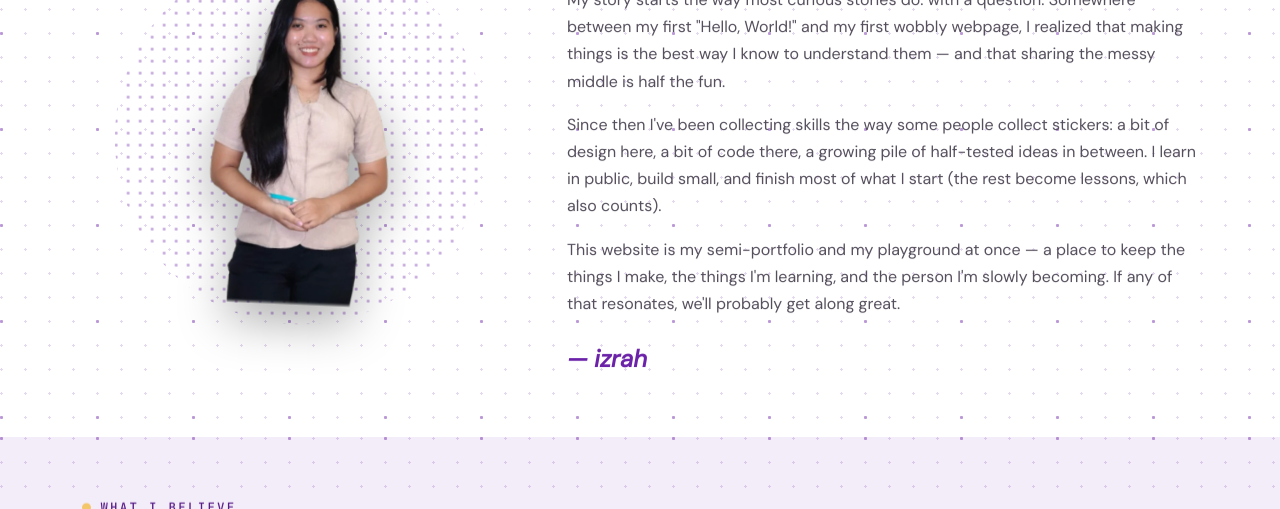
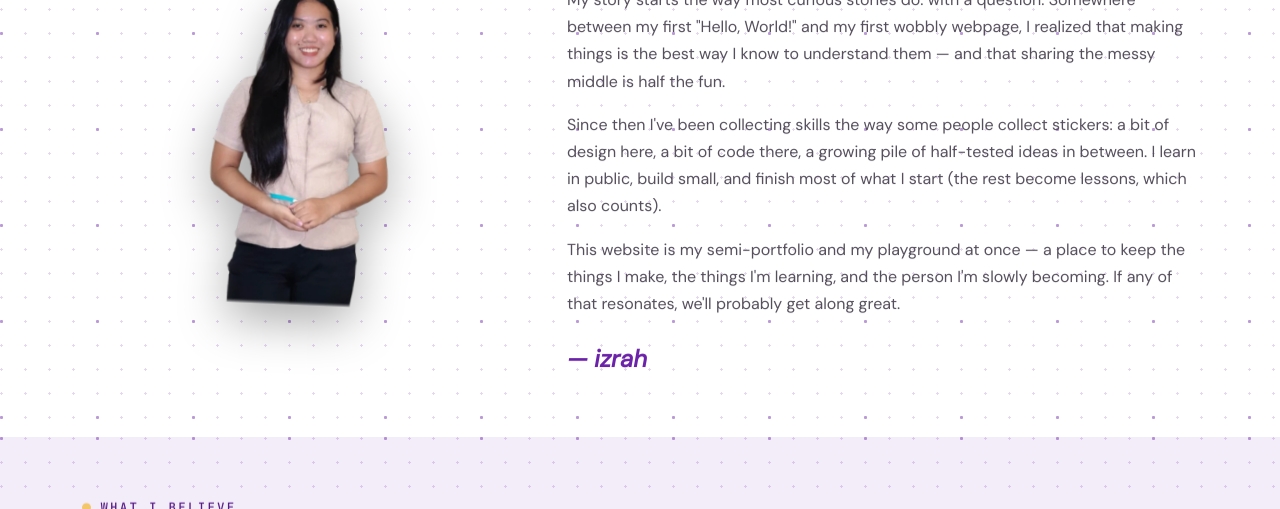
Before and after one commit to izrahvendiola-prog/personal-websites, a plain HTML site: page pages/about.html in a window 1280 px wide. Shown: the part 640-1149 px from the top of the page. Drawn offline with nearby package versions, Linux system fonts and the light colour scheme.

Commit message:
Removed: dot bg profile

```diff
--- a/assets/css/responsive.css
+++ b/assets/css/responsive.css
@@ -143,12 +143,6 @@
     width: auto;
   }
 
-  /* Keep the round dot disc inside the frame on phones */
-  .hero-figure::after,
-  .about-figure::after {
-    height: 100%;
-  }
-
   .hero-socials .social-btn {
     width: 2.3rem;
     height: 2.3rem;
--- a/assets/css/style.css
+++ b/assets/css/style.css
@@ -249,12 +249,6 @@ img {
   --grid-dots-size:
     var(--grid-cell-major) var(--grid-cell-major),
     var(--grid-cell) var(--grid-cell);
-
-  /* Round dot discs that sit behind the portraits */
-  --portrait-dot-cell: 12px;
-  --portrait-dot-r: 1.3px;
-  --portrait-dot: rgba(107, 33, 168, 0.38);
-  --portrait-dot-inv: rgba(233, 222, 242, 0.5);
 }
 
 [data-theme="dark"] {
@@ -768,39 +762,11 @@ h2 {
 /* Portrait cutout — slightly tilted, like Finguard's cards */
 .hero-figure {
   position: relative;
-  isolation: isolate;
   display: flex;
   justify-content: center;
 }
 
-/* Round dot disc — the portrait sits inside a circular dot field that covers
-   the whole cutout */
-.hero-figure::after,
-.about-figure::after {
-  content: "";
-  position: absolute;
-  z-index: 0;
-  left: 50%;
-  top: 50%;
-  translate: -50% -50%;
-  height: 112%;
-  aspect-ratio: 1 / 1;
-  border-radius: 50%;
-  pointer-events: none;
-  background-image: radial-gradient(circle at 1.5px 1.5px,
-      currentColor var(--portrait-dot-r), transparent calc(var(--portrait-dot-r) + 0.3px));
-  background-size: var(--portrait-dot-cell) var(--portrait-dot-cell);
-  -webkit-mask-image: radial-gradient(circle at 50% 50%, #000 80%, transparent 100%);
-  mask-image: radial-gradient(circle at 50% 50%, #000 80%, transparent 100%);
-}
-
-.hero-figure::after {
-  color: var(--portrait-dot-inv);
-}
-
 .hero-figure .portrait {
-  position: relative;
-  z-index: 1;
   width: auto;
   height: clamp(21rem, 33vw, 28rem);
   max-width: 100%;
@@ -2058,22 +2024,7 @@ a.feature-row {
 }
 
 /* About-page portrait cutout */
-.about-figure {
-  position: relative;
-  isolation: isolate;
-}
-
-.about-figure::after {
-  color: var(--portrait-dot);
-}
-
-[data-theme="dark"] .about-figure::after {
-  color: var(--portrait-dot-inv);
-}
-
 .about-figure .portrait {
-  position: relative;
-  z-index: 1;
   height: clamp(18rem, 26vw, 23rem);
   width: auto;
   object-position: 50% 50%;
```
Also changed, not shown: 1 other file.
